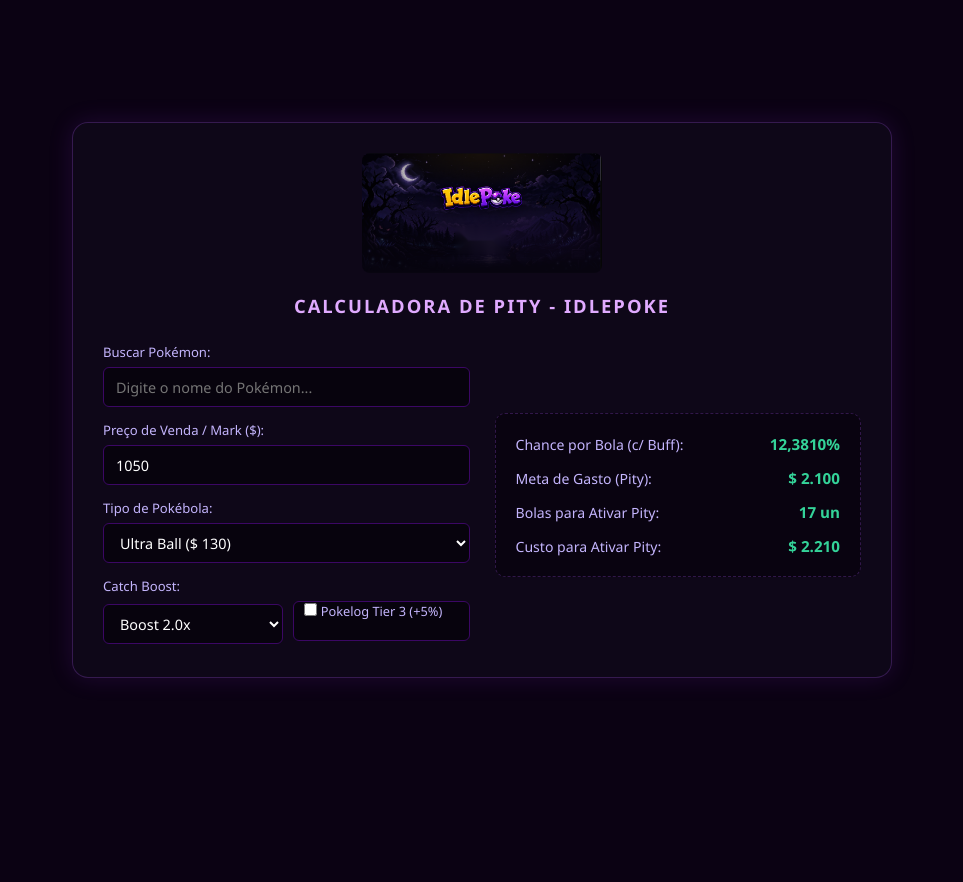
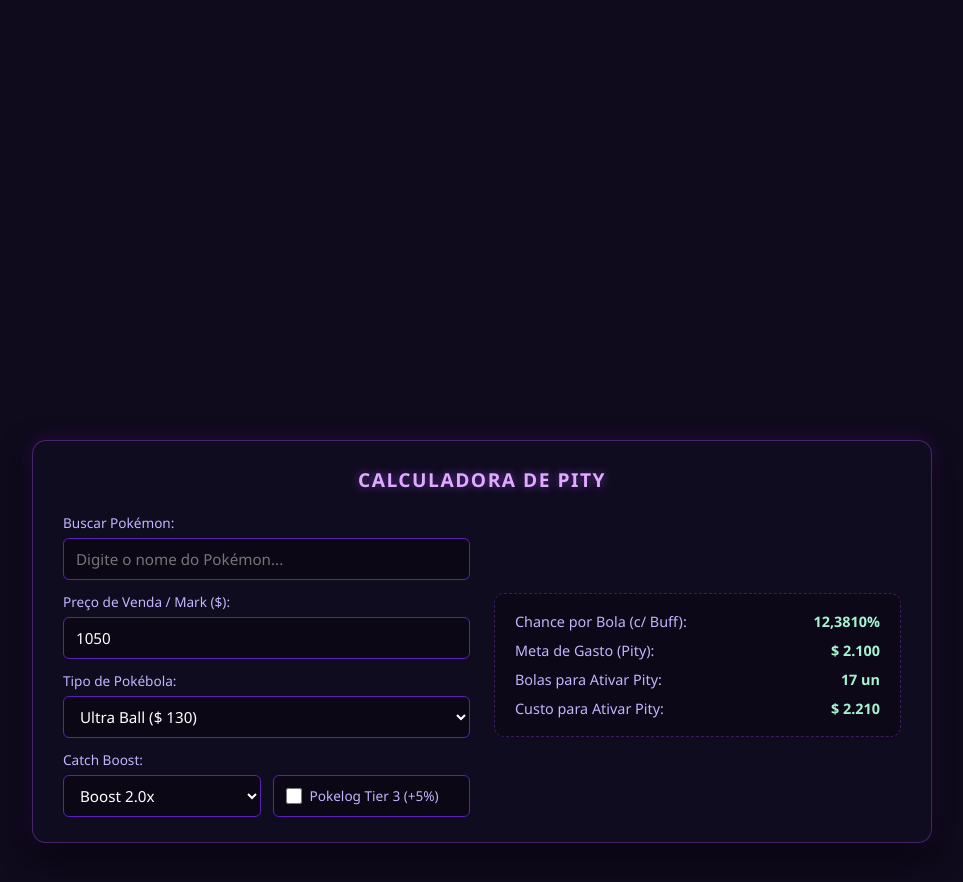
Before and after one commit to Commander-11/calculadora-pity, a plain HTML site: page index.html in a window 1280 px wide. Shown: the whole page, without its empty margins (158-1121 px from the left). Before the commit the page ends 800 px from the top, so only its background shows below. Drawn offline with Linux system fonts and the light colour scheme.

Commit message:
Update styles and layout in index.html

```diff
--- a/index.html
+++ b/index.html
@@ -13,54 +13,47 @@
     }
 
     body {
-      background: #0b0213;
+      /* TROQUE A URL ABAIXO PELA SUA NOVA IMAGEM */
+      background: #0f0a1c url('URL_DA_SUA_NOVA_IMAGEM_AQUI') no-repeat center top fixed;
+      background-size: cover;
       min-height: 100vh;
       display: flex;
+      flex-direction: column;
       align-items: center;
-      justify-content: center;
-      padding: 20px;
+      justify-content: flex-start;
+      padding-top: 55vh;
+      padding-bottom: 40px;
+      padding-left: 20px;
+      padding-right: 20px;
     }
 
     .calc-container {
-      background: rgba(15, 8, 25, 0.95);
-      border: 1px solid rgba(168, 85, 247, 0.25);
-      box-shadow: 0 0 25px rgba(147, 51, 234, 0.15);
-      border-radius: 16px;
-      padding: 30px;
+      background: rgba(18, 13, 33, 0.94);
+      backdrop-filter: blur(10px);
+      -webkit-backdrop-filter: blur(10px);
+      border: 1px solid rgba(168, 85, 247, 0.35);
+      box-shadow: 0 10px 30px rgba(0, 0, 0, 0.8), 0 0 20px rgba(147, 51, 234, 0.25);
+      border-radius: 14px;
+      padding: 25px 30px;
       width: 100%;
-      max-width: 820px;
+      max-width: 900px;
       color: #fff;
     }
 
-    .banner-container {
-      display: flex;
-      justify-content: center;
-      align-items: center;
+    .calc-container h2 {
+      font-size: 1.2rem;
+      text-align: center;
       margin-bottom: 20px;
-    }
-
-    .banner-img {
-      max-width: 240px;
-      width: 100%;
-      height: auto;
-      border-radius: 8px;
-      object-fit: contain;
-    }
-
-    .calc-container h2 {
-      font-size: 1.15rem;
-      text-align: center;
-      margin-bottom: 25px;
       color: #e0aaff;
       text-transform: uppercase;
-      letter-spacing: 2px;
-      font-weight: 700;
+      letter-spacing: 1.5px;
+      text-shadow: 0 0 10px rgba(168, 85, 247, 0.6);
     }
 
     .calc-grid {
       display: grid;
       grid-template-columns: 1fr 1fr;
-      gap: 25px;
+      gap: 24px;
       align-items: center;
     }
 
@@ -68,10 +61,13 @@
       .calc-grid {
         grid-template-columns: 1fr;
       }
+      body {
+        padding-top: 45vh;
+      }
     }
 
     .input-group {
-      margin-bottom: 14px;
+      margin-bottom: 12px;
     }
 
     .input-group:last-child {
@@ -80,7 +76,7 @@
 
     .input-group label {
       display: block;
-      font-size: 0.82rem;
+      font-size: 0.85rem;
       margin-bottom: 6px;
       color: #c4b5fd;
     }
@@ -89,76 +85,100 @@
     .input-group input[type="number"],
     .input-group select {
       width: 100%;
-      height: 40px;
+      height: 42px;
       padding: 0 12px;
       border-radius: 6px;
-      border: 1px solid #3b0764;
-      background: #07030d;
+      border: 1px solid #5b21b6;
+      background: rgba(10, 7, 20, 0.9);
       color: #fff;
-      font-size: 0.9rem;
+      font-size: 0.95rem;
       outline: none;
+      transition: all 0.2s ease;
     }
 
     .input-group select option {
-      background: #07030d;
+      background: #0a0714;
       color: #fff;
     }
 
     .input-group input:focus, .input-group select:focus {
       border-color: #a855f7;
+      box-shadow: 0 0 10px rgba(168, 85, 247, 0.5);
     }
 
+    /* Linha do Catch Boost e Pokelog perfeitamente nivelados */
     .boost-row {
-      display: flex;
-      gap: 10px;
-      align-items: center;
+      display: flex !important;
+      gap: 12px !important;
+      align-items: stretch !important;
     }
 
     .boost-row select {
-      flex: 1;
-      height: 40px;
+      flex: 1 !important;
+      height: 42px !important;
+      box-sizing: border-box !important;
     }
 
+    /* Container do Checkbox nivelado na mesma altura e posicao */
     .checkbox-container {
-      flex: 1;
-      display: flex;
-      align-items: center;
-      gap: 8px;
-      padding: 0 10px;
-      background: #07030d;
-      border: 1px solid #3b0764;
-      border-radius: 6px;
-      height: 40px;
-      cursor: pointer;
-      user-select: none;
+      flex: 1 !important;
+      display: flex !important;
+      align-items: center !important;
+      justify-content: flex-start !important;
+      gap: 8px !important;
+      padding: 0 12px !important;
+      background: rgba(10, 7, 20, 0.9) !important;
+      border: 1px solid #5b21b6 !important;
+      border-radius: 6px !important;
+      height: 42px !important;
+      box-sizing: border-box !important;
+      cursor: pointer !important;
+      user-select: none !important;
+      margin: 0 !important;
+      transition: border-color 0.2s ease !important;
     }
 
-    .checkbox-container input[type="checkbox"] {
-      accent-color: #a855f7;
-      cursor: pointer;
+    .checkbox-container:hover {
+      border-color: #a855f7 !important;
     }
 
+    /* Reset do checkbox */
+    .checkbox-container input[type="checkbox"] {
+      -webkit-appearance: checkbox !important;
+      appearance: checkbox !important;
+      width: 16px !important;
+      height: 16px !important;
+      min-width: 16px !important;
+      margin: 0 !important;
+      padding: 0 !important;
+      accent-color: #a855f7 !important;
+      cursor: pointer !important;
+    }
+
+    /* Texto do Pokelog */
     .checkbox-container span {
-      font-size: 0.8rem;
-      color: #c4b5fd;
-      white-space: nowrap;
+      font-size: 0.85rem !important;
+      color: #c4b5fd !important;
+      white-space: nowrap !important;
+      line-height: 1 !important;
+      display: flex !important;
+      align-items: center !important;
     }
 
     .resultado {
-      background: rgba(7, 3, 13, 0.6);
-      padding: 20px;
+      background: rgba(10, 7, 20, 0.6);
+      padding: 18px 20px;
       border-radius: 10px;
-      border: 1px dashed rgba(168, 85, 247, 0.25);
+      border: 1px dashed rgba(168, 85, 247, 0.3);
       display: flex;
       flex-direction: column;
-      gap: 14px;
+      gap: 10px;
     }
 
     .res-item {
       display: flex;
       justify-content: space-between;
-      align-items: center;
-      font-size: 0.88rem;
+      font-size: 0.9rem;
     }
 
     .res-item span {
@@ -166,22 +186,18 @@
     }
 
     .res-item strong {
-      color: #34d399;
-      font-weight: 700;
-      font-size: 0.95rem;
+      color: #a7f3d0;
+      font-weight: 600;
     }
   </style>
 </head>
 <body>
 
   <div class="calc-container">
-    <div class="banner-container">
-      <img src="idlepoke_sem_botao.png" alt="IdlePoke Banner" class="banner-img">
-    </div>
-
-    <h2>Calculadora de Pity - IdlePoke</h2>
+    <h2>Calculadora de Pity</h2>
 
     <div class="calc-grid">
+      <!-- Coluna da Esquerda: Formulario -->
       <div class="inputs-col">
         <div class="input-group">
           <label for="buscar-pokemon">Buscar Pokémon:</label>
@@ -223,6 +239,7 @@
         </div>
       </div>
 
+      <!-- Coluna da Direita: Resultados -->
       <div class="resultado" id="resultado">
         <div class="res-item">
           <span>Chance por Bola (c/ Buff):</span>
```
